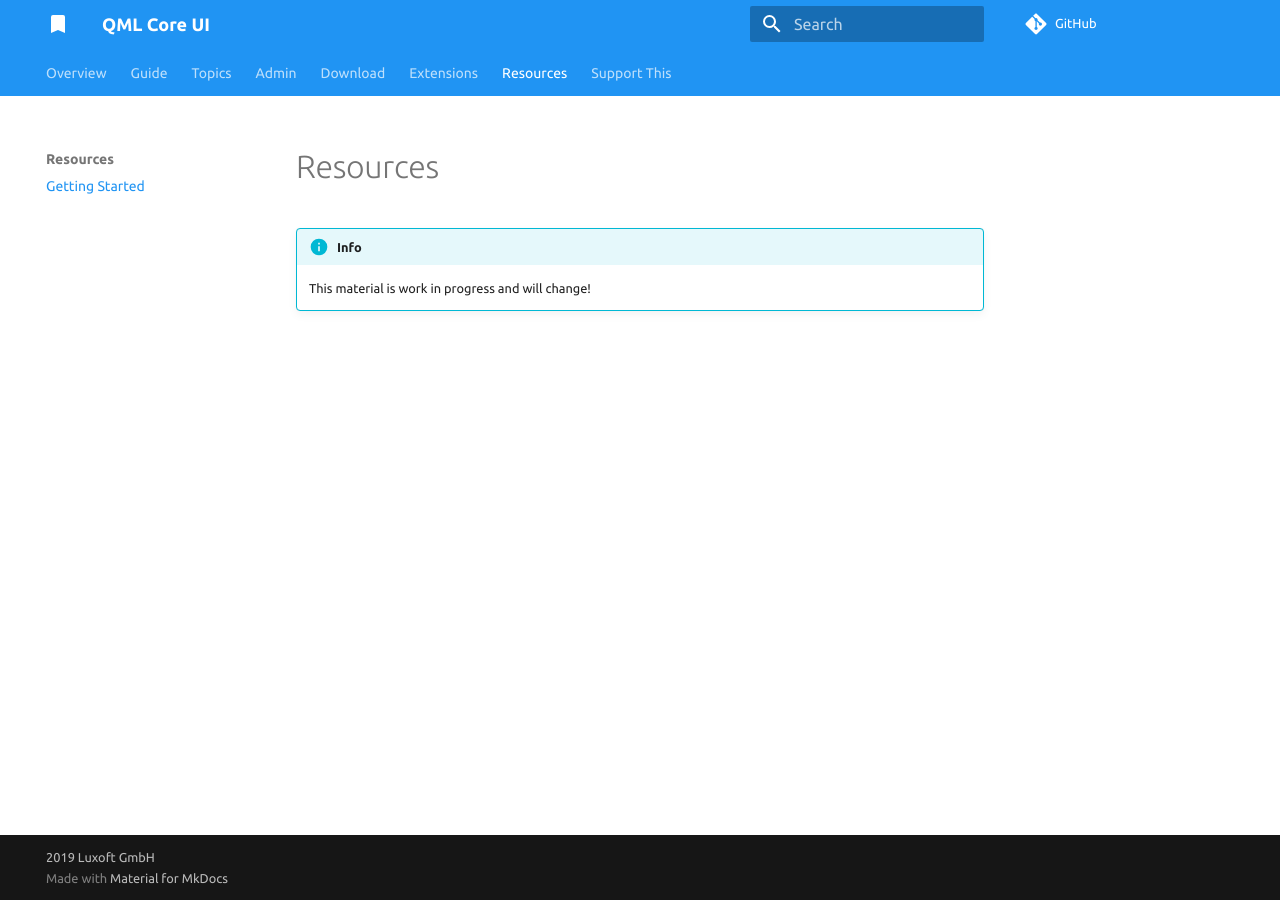
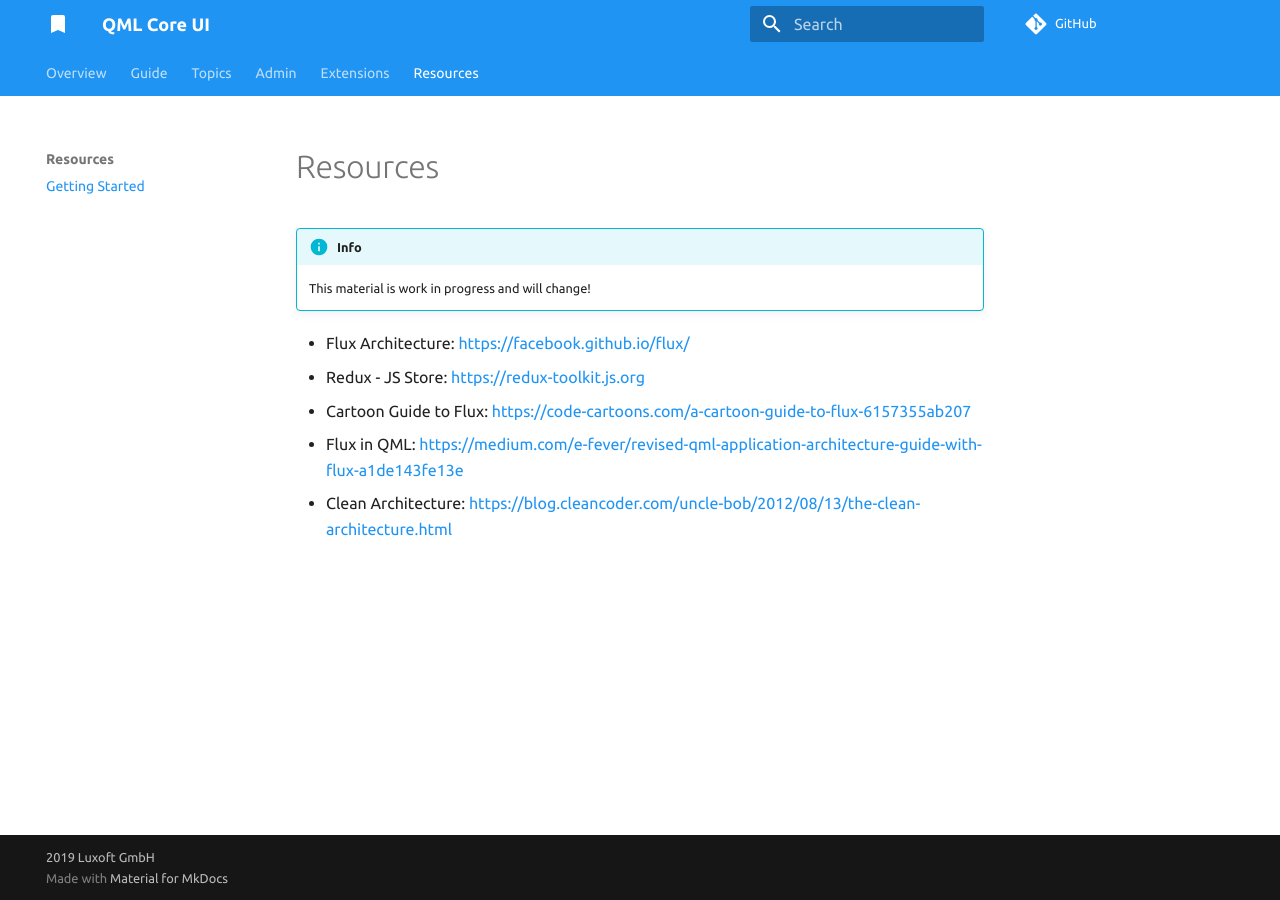
Before and after one commit to Luxoft/qml-coreui, an MkDocs documentation site: the page built from docs/resources/index.md, in a window 1280 px wide. Built offline with MkDocs 1.6.1 and Material for MkDocs 9.7.7, drawn with Linux system fonts in a browser that asks for light colours; comment, search, counter and statistics services are not loaded.

Commit message:
remove download, support, team sections; added initial resoruce links

```diff
--- a/docs/resources/index.md
+++ b/docs/resources/index.md
@@ -3,3 +3,10 @@
 !!!info
 
     This material is work in progress and will change!
+
+
+* Flux Architecture: https://facebook.github.io/flux/
+* Redux - JS Store: https://redux-toolkit.js.org
+* Cartoon Guide to Flux: https://code-cartoons.com/a-cartoon-guide-to-flux-6157355ab207
+* Flux in QML: https://medium.com/e-fever/revised-qml-application-architecture-guide-with-flux-a1de143fe13e
+* Clean Architecture: https://blog.cleancoder.com/uncle-bob/2012/08/13/the-clean-architecture.html
--- a/mkdocs.yml
+++ b/mkdocs.yml
@@ -55,14 +55,10 @@ nav:
       - "Developing": "admin/dev.md"
       - "Project Creation": "admin/projects.md"
       - "Reference": "admin/reference.md"
-  - "Download":
-      - "Getting Started": "download/index.md"
   - "Extensions":
       - "Overview": "extensions/overview.md"
   - "Resources":
       - "Getting Started": "resources/index.md"
-  - "Support This":
-      - "Getting Started": "support/index.md"
 
 markdown_extensions:
   - admonition
```
Also changed, not shown: docs/download/index.md (deleted, +0 -5 lines), docs/guide/install.md (+0 -9 lines), docs/support/index.md (deleted, +0 -5 lines), docs/team/index.md (deleted, +0 -5 lines).
